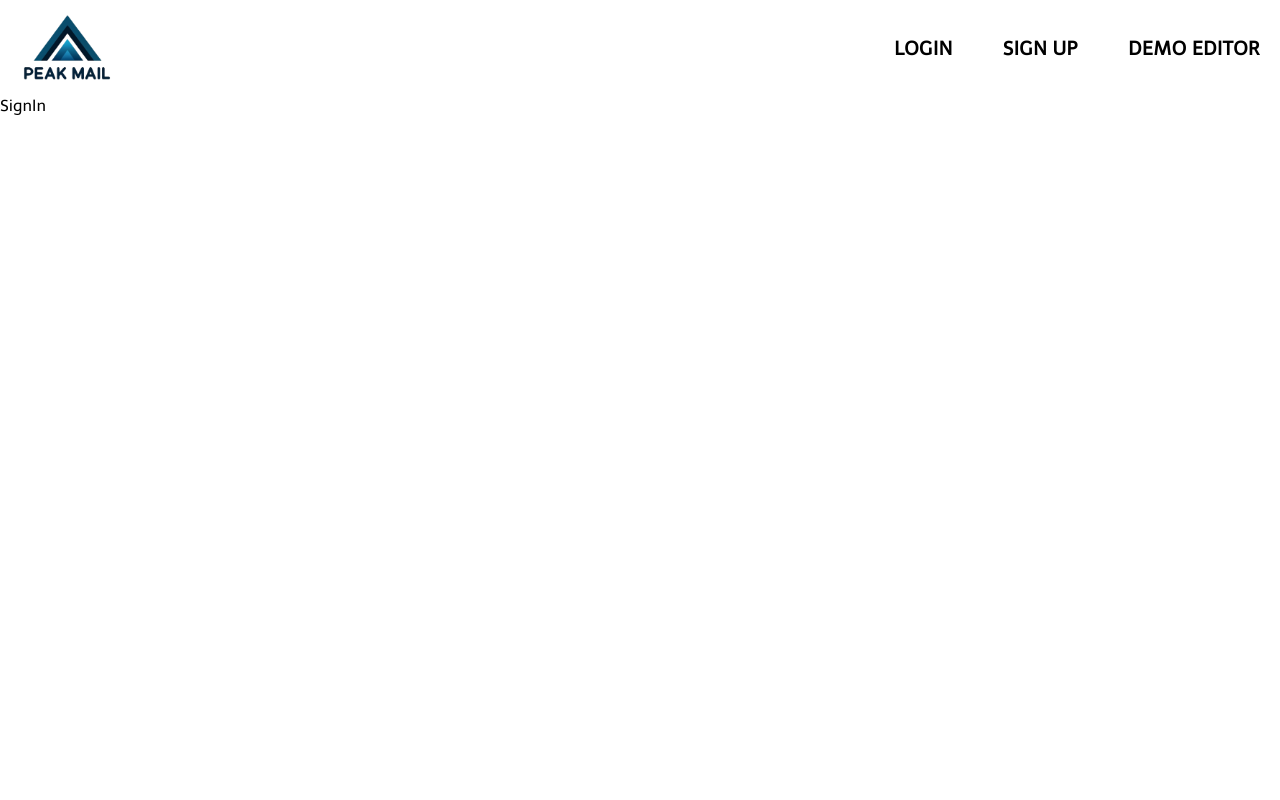
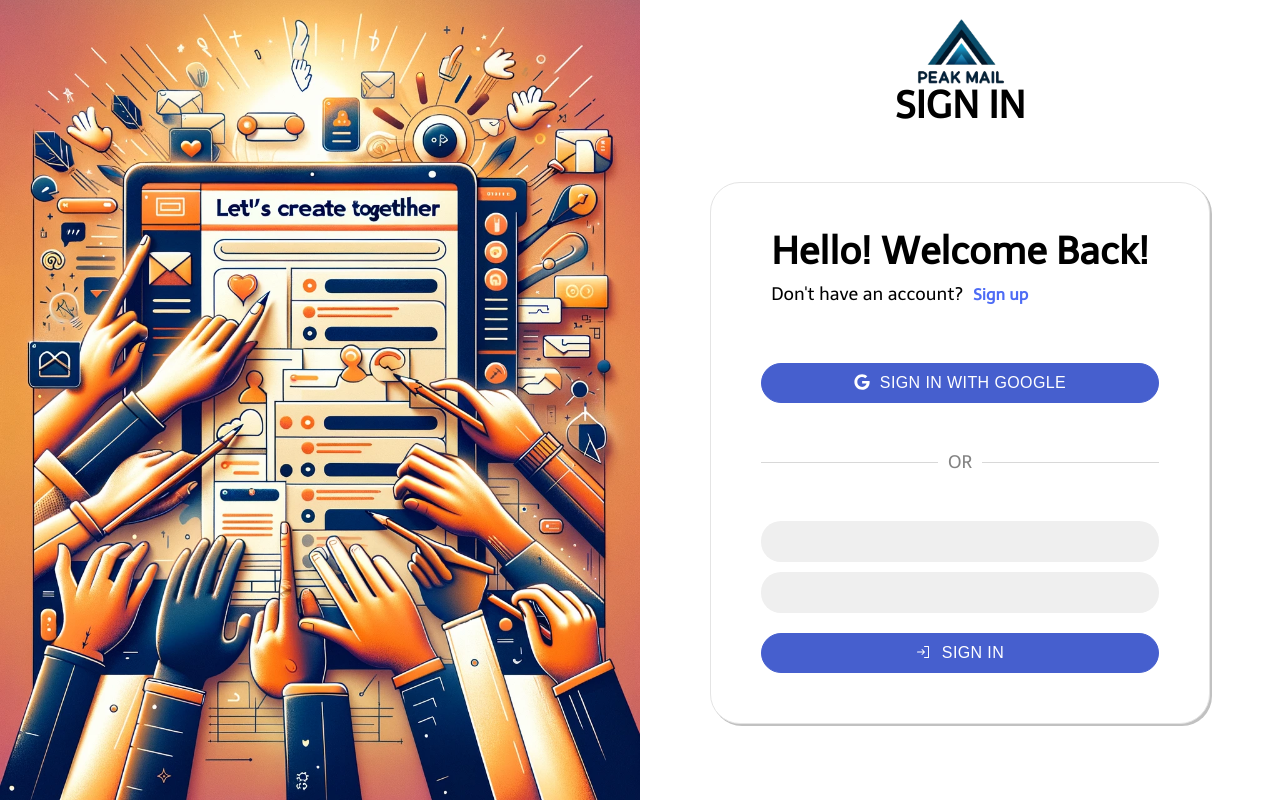
Before and after one commit to kimabraham/drag-mail-client, a React (Vite) app: page /signin in a window 1280 px wide. Built offline with nearby package versions, Linux system fonts and the light colour scheme.

Commit message:
Feat: signin page

```diff
--- /dev/null
+++ b/src/components/shared/Button.jsx
@@ -0,0 +1,24 @@
+import { styled } from "styled-components";
+
+const StyleButton = styled.button`
+    display: inline-flex;
+    gap: 4px;
+    justify-content: center;
+    align-items: center;
+    width: 40%;
+    color: white;
+    background-color: ${(props) => props.theme.accent};
+    margin-left: 40px;
+    padding: 10px;
+    border: none;
+    border-radius: 10px;
+    font-size: larger;
+    letter-spacing: .2px;
+    cursor: pointer;
+`;
+
+const Button = ({ children }) => {
+  return <StyleButton>{children}</StyleButton>;
+};
+
+export default Button;
--- a/src/pages/Home.jsx
+++ b/src/pages/Home.jsx
@@ -2,6 +2,7 @@ import { Link } from "react-router-dom";
 import { styled } from "styled-components";
 import { TbTemplate } from "react-icons/tb";
 import homeImage from "../assets/imgs/home_image.png";
+import Button from "../components/shared/Button";
 
 const Container = styled.div`
     display: flex;
@@ -31,23 +32,6 @@ const Desc = styled.p`
     word-spacing: 2px;
     font-size: 1.1rem;
     word-wrap: break-word;
-  `;
-
-const Button = styled.button`
-    display: inline-flex;
-    gap: 4px;
-    justify-content: center;
-    align-items: center;
-    width: 40%;
-    color: white;
-    background-color: ${(props) => props.theme.accent};
-    margin-left: 40px;
-    padding: 10px;
-    border: none;
-    border-radius: 10px;
-    font-size: larger;
-    letter-spacing: .2px;
-    cursor: pointer;
   `;
 
 const HomeImage = styled.img.attrs((props) => ({
--- a/src/pages/SignIn.jsx
+++ b/src/pages/SignIn.jsx
@@ -1,5 +1,157 @@
+import { styled } from "styled-components";
+import signIn from "../assets/imgs/sign_in.png";
+import Logo from "../components/shared/Logo";
+import { Link } from "react-router-dom";
+import { FaGoogle } from "react-icons/fa";
+import { PiSignIn } from "react-icons/pi";
+
+const Container = styled.div`
+  display: flex;
+`;
+
+const Box = styled.div`
+  width: 100%;
+  height: 100vh;
+  background-image: url(${signIn});
+  background-size: cover;
+  background-position: center;
+`;
+
+const FormBox = styled.div`
+  width: 100%;
+  display: flex;
+  flex-direction:column;
+  gap:20px;
+  justify-content: space-around;
+  align-items: center;
+  & > div {
+    display: flex;
+    flex-direction: column;
+    align-items: center;
+  }
+`;
+
+const Card = styled.div`
+  width: 500px;
+  padding: 50px 50px;
+  border: 1px solid #e4e4e4;
+  background-color: white;
+  box-shadow: 2px 2px #c1c1c1;
+  border-radius: 30px;
+  display: flex;
+  flex-direction: column;
+  gap: 50px;
+  & > div > div  {
+    padding-top: 15px;
+    & > span {
+      font-size: large;
+      margin-right: 10px;
+    }
+    & > a{
+      color: ${(props) => props.theme.accent};
+      text-decoration: none;
+      font-weight: 600;
+  }
+  }
+  & > span {
+    font-size: large;
+    color: #838383;
+    text-transform: uppercase;
+    display: flex;
+    align-items: center;
+    text-align: center;
+    width: 100%; /* 전체 너비 사용 */
+    &:before,
+    &:after {
+      content: "";
+      flex: 1;
+      border-bottom: 1px solid #d8d8d8;
+    }
+    &:before {
+      margin-right: 10px; /* 오른쪽 여백 추가 */
+    }
+    &:after {
+      margin-left: 10px; /* 왼쪽 여백 추가 */
+    }
+  }
+`;
+
+const SignInForm = styled.form`
+  width: 100%;
+  display: flex;
+  flex-direction: column;
+  gap: 10px;
+  & > input {
+    padding: 10px 20px;
+    font-size: large;
+    border-radius: 20px;
+    border: none;
+    background-color: #EFEFEF;
+    &:focus{
+      background-color: #EFEFEF;
+      border: none;
+      outline: none;
+    }
+  }
+
+`;
+
+const Button = styled.button`
+  width: 100%;
+  display: flex;
+  justify-content: center;
+  gap: 10px;
+  padding: 10px;
+  border: 1px solid ${(props) => props.theme.primary};
+  border-radius: 20px;
+  background-color: ${(props) => props.theme.primary};
+  color: white;
+  text-transform: uppercase;
+  letter-spacing: .4px;
+  font-size: medium;
+  cursor: pointer;
+  margin-top: 10px;
+  &:hover{
+    background-color: ${(props) => props.theme.accent};
+    border: 1px solid ${(props) => props.theme.accent};
+  }
+`;
+
 const SignIn = () => {
-  return <div>SignIn</div>;
+  return (
+    <Container>
+      <Box />
+      <FormBox>
+        <div>
+          <Logo />
+          <h3>SIGN IN</h3>
+        </div>
+        <Card>
+          <div>
+            <h3>Hello! Welcome Back!</h3>
+            <div>
+              <span>Don't have an account?</span>
+              <Link to="/signup">Sign up</Link>
+            </div>
+          </div>
+          <Button>
+            <FaGoogle />
+            Sign in with Google
+          </Button>
+          <span>or</span>
+          <SignInForm>
+            <input type="text" />
+            <input type="text" />
+            <Button>
+              <PiSignIn />
+              Sign In
+            </Button>
+          </SignInForm>
+        </Card>
+        <div></div>
+      </FormBox>
+    </Container>
+  );
 };
 
 export default SignIn;
--- a/src/routes.jsx
+++ b/src/routes.jsx
@@ -17,12 +17,12 @@ const routes = [
     children: [
       { path: "/", element: <Home /> },
       { path: "/demo", element: <Demo /> },
-      { path: "/signin", element: <SignIn /> },
-      { path: "/signup", element: <SignUp /> },
       { path: "/profile", element: <Profile /> },
       { path: "/preview", element: <Preview /> },
     ],
   },
+  { path: "/signin", element: <SignIn /> },
+  { path: "/signup", element: <SignUp /> },
   {
     path: "/dashboard",
     element: <Dashboard />,
```
Also changed, not shown: src/assets/imgs/sign_in.png (added).
